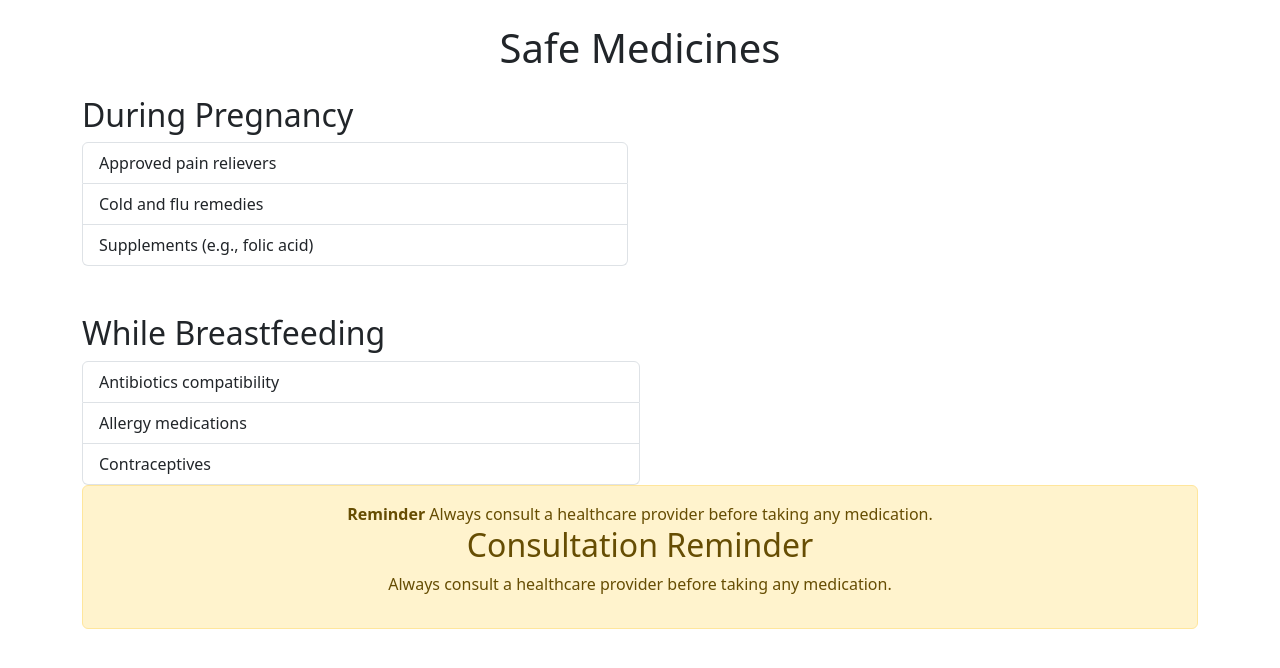
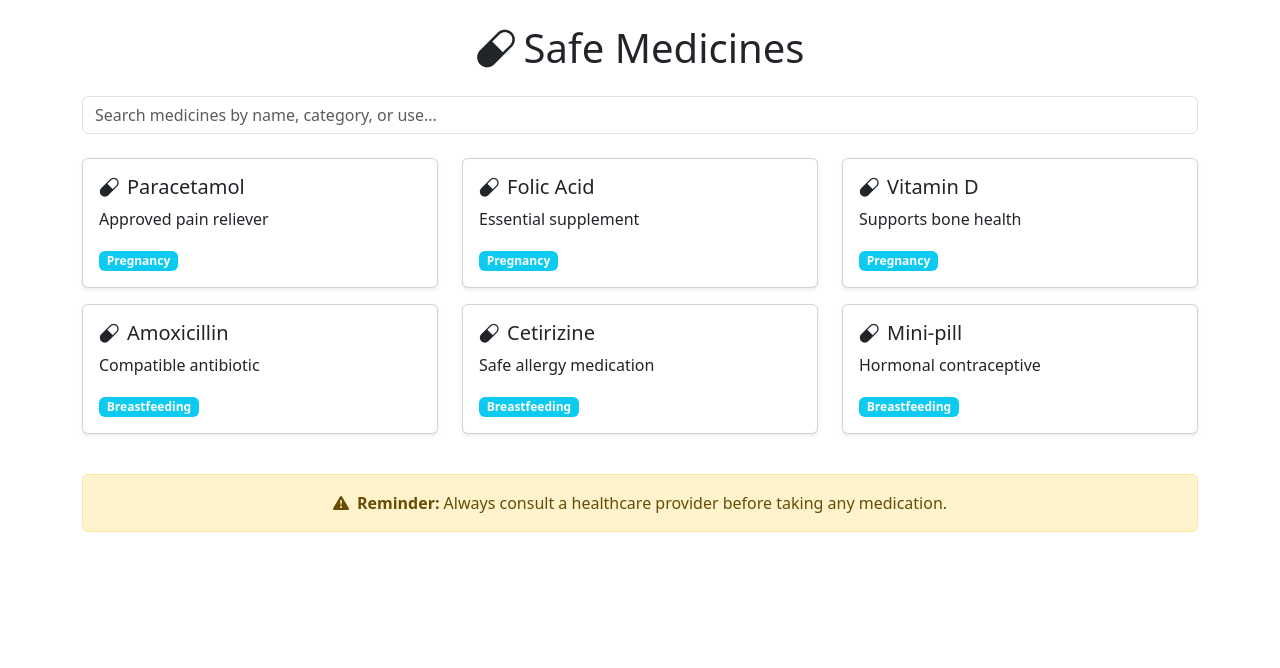
Before and after one commit to senzoasanda6-cmd/maternal-child-health-portal, a React (Create React App) app in the folder maternal-child-health-frontend/: page /SafeMedicines in a window 1280 px wide. Shown: the top 668 px of the page. Built offline with nearby package versions, Linux system fonts and the light colour scheme.

Commit message:
feat: Add Health Education components for managing postnatal care, pregnancy stages, and safe medicines

```diff
--- /dev/null
+++ b/maternal-child-health-frontend/src/pages/HealthEducation/HealthEducationLayout.jsx
@@ -0,0 +1,59 @@
+import React from 'react';
+
+const HealthEducationLayout = ({
+  title,
+  intro,
+  sections,
+  image,
+  followUp,
+  cta,
+}) => {
+  return (
+    <div className="container py-4">
+      <h1 className="mb-4 text-center">{title}</h1>
+      {intro && <p className="lead text-center mb-5">{intro}</p>}
+
+      {sections?.map((section, index) => (
+        <div className="row mb-5" key={index}>
+          <div className="col-md-6">
+            <h3>{section.heading}</h3>
+            <ul className="list-group">
+              {section.items.map((item, i) => (
+                <li className="list-group-item" key={i}>{item}</li>
+              ))}
+            </ul>
+          </div>
+          {section.image && (
+            <div className="col-md-6">
+              <img
+                src={section.image}
+                alt={section.heading}
+                className="img-fluid rounded"
+              />
+            </div>
+          )}
+        </div>
+      ))}
+
+      {image && (
+        <div className="text-center mb-4">
+          <img src={image} alt="Topic Visual" className="img-fluid rounded" />
+        </div>
+      )}
+
+      {followUp && (
+        <div className="text-center">
+          <h3>{followUp.heading}</h3>
+          <p>{followUp.description}</p>
+          {cta && (
+            <a href={cta.link} className="btn btn-primary">
+              {cta.label}
+            </a>
+          )}
+        </div>
+      )}
+    </div>
+  );
+};
+
+export default HealthEducationLayout;
--- a/maternal-child-health-frontend/src/pages/HealthEducation/PostNatalCare.jsx
+++ b/maternal-child-health-frontend/src/pages/HealthEducation/PostNatalCare.jsx
@@ -1,46 +1,41 @@
 import React from 'react';
+import HealthEducationLayout from '../../components/HealthEducationLayout';
 
 const PostNatalCare = () => {
-    return (
-        <div className="container py-4">
-            <h1 className="mb-4 text-center">Postnatal Care</h1>
-
-            <div className="row mb-5">
-                <div className="col-md-6">
-                    <h3>Mother's Health</h3>
-                    <ul className="list-group">
-                        <li className="list-group-item">Physical recovery tips</li>
-                        <li className="list-group-item">Mental health support</li>
-                        <li className="list-group-item">Nutrition and rest</li>
-                    </ul>
-                </div>
-                <div className="col-md-6">
-                    https://via.placeholder.com/400x250
-                </div>
-            </div>
-
-            <div className="row mb-5">
-                <div className="col-md-6">
-                    <img
-                        src="maternal-child-health-frontend\public\dizziness-during-pregnancy-hero-shutterstock_2273460889 (1).png"
-                        alt=""
-                        className="img-fluid"
-                    />
-                    <h3>Baby's Health</h3>
-                    <ul className="list-group">
-                        <li className="list-group-item">Vaccination schedule</li>
-                        <li className="list-group-item">Feeding guidelines</li>
-                        <li className="list-group-item">Growth monitoring</li>
-                    </ul>
-                </div>
-            </div>
-
-            <div className="text-center">
-                <h3>Follow-up Visits</h3>
-                <p>Schedule and importance of postnatal checkups.</p>
-            </div>
-        </div>
-    );
+  return (
+    <HealthEducationLayout
+      title="Postnatal Care"
+      intro="Supporting mothers after childbirth with essential care tips and resources."
+      sections={[
+        {
+          heading: "Mother's Health",
+          items: [
+            "Physical recovery tips",
+            "Mental health support",
+            "Nutrition and rest",
+          ],
+          image: "https://via.placeholder.com/400x250",
+        },
+        {
+          heading: "Baby's Health",
+          items: [
+            "Vaccination schedule",
+            "Feeding guidelines",
+            "Growth monitoring",
+          ],
+          image: "/dizziness-during-pregnancy.png",
+        },
+      ]}
+      followUp={{
+        heading: "Follow-up Visits",
+        description: "Schedule and importance of postnatal checkups.",
+      }}
+      cta={{
+        label: "Book a Visit",
+        link: "/appointments",
+      }}
+    />
+  );
 };
 
 export default PostNatalCare;
--- a/maternal-child-health-frontend/src/pages/HealthEducation/SafeMedicines.jsx
+++ b/maternal-child-health-frontend/src/pages/HealthEducation/SafeMedicines.jsx
@@ -1,54 +1,65 @@
-import React from "react";
+import React, { useState } from "react";
+import "bootstrap-icons/font/bootstrap-icons.css";
 
 const SafeMedicines = () => {
+  const [searchTerm, setSearchTerm] = useState("");
+
+  const medicines = [
+    { name: "Paracetamol", category: "Pregnancy", description: "Approved pain reliever" },
+    { name: "Folic Acid", category: "Pregnancy", description: "Essential supplement" },
+    { name: "Vitamin D", category: "Pregnancy", description: "Supports bone health" },
+    { name: "Amoxicillin", category: "Breastfeeding", description: "Compatible antibiotic" },
+    { name: "Cetirizine", category: "Breastfeeding", description: "Safe allergy medication" },
+    { name: "Mini-pill", category: "Breastfeeding", description: "Hormonal contraceptive" },
+  ];
+
+  const filtered = medicines.filter((med) =>
+    med.name.toLowerCase().includes(searchTerm.toLowerCase()) ||
+    med.description.toLowerCase().includes(searchTerm.toLowerCase()) ||
+    med.category.toLowerCase().includes(searchTerm.toLowerCase())
+  );
+
   return (
     <div className="container py-4">
-            <h1 className="mb-4 text-center">Safe Medicines</h1>
+      <h1 className="mb-4 text-center">
+        <i className="bi bi-capsule me-2"></i>Safe Medicines
+      </h1>
 
-            <div className="row mb-5">
-                <div className="col-md-6">
-                    <section>
-                        <h2>During Pregnancy</h2>
-                        <ul className="list-group">
-                            <li className="list-group-item">
-                                Approved pain relievers
-                            </li>
-                            <li className="list-group-item">
-                                Cold and flu remedies
-                            </li>
-                            <li className="list-group-item">
-                                Supplements (e.g., folic acid)
-                            </li>
-                        </ul>
-                    </section>
+      <div className="mb-4">
+        <input
+          type="text"
+          className="form-control"
+          placeholder="Search medicines by name, category, or use..."
+          value={searchTerm}
+          onChange={(e) => setSearchTerm(e.target.value)}
+        />
+      </div>
+
+      <div className="row">
+        {filtered.length > 0 ? (
+          filtered.map((med, index) => (
+            <div className="col-md-4 mb-3" key={index}>
+              <div className="card h-100 shadow-sm">
+                <div className="card-body">
+                  <h5 className="card-title">
+                    <i className="bi bi-capsule me-2"></i>{med.name}
+                  </h5>
+                  <p className="card-text">{med.description}</p>
+                  <span className="badge bg-info">{med.category}</span>
                 </div>
               </div>
-            <div className="col-md-6">
-                {/* <img src="https://via.placeholder.com/400x250" alt="Pregnancy medicine" className="img-fluid rounded      <div className="col-md-6"> */}
-                {/* //   <img src="https://via.placeholder.com/400x250" alt="Breastfeeding medicine" className="img-fluid<h3>While Breastfeeding</h3> */}
-
-                <section>
-                    <h2>While Breastfeeding</h2>
-                    <ul className="list-group">
-                        <li className="list-group-item">
-                            Antibiotics compatibility
-                        </li>
-                        <li className="list-group-item">Allergy medications</li>
-                        <li className="list-group-item">Contraceptives</li>
-                    </ul>
-                </section>
+            </div>
+          ))
+        ) : (
+          <div className="col-12 text-center">
+            <p className="text-muted">No medicines match your search.</p>
+          </div>
+        )}
       </div>
 
-            <div className="alert alert-warning text-center">
-                <strong>Reminder</strong> Always consult a healthcare provider
-                before taking any medication.
-                <section>
-                    <h2>Consultation Reminder</h2>
-                    <p>
-                        Always consult a healthcare provider before taking any
-                        medication.
-                    </p>
-                </section>
+      <div className="alert alert-warning text-center mt-4">
+        <i className="bi bi-exclamation-triangle-fill me-2"></i>
+        <strong>Reminder:</strong> Always consult a healthcare provider before taking any medication.
       </div>
     </div>
   );
```
Also changed, not shown: maternal-child-health-frontend/src/pages/HealthEducation/PregnancyStages.jsx (+149 -22 lines). Lines whose indentation alone changed are shown as unchanged.
